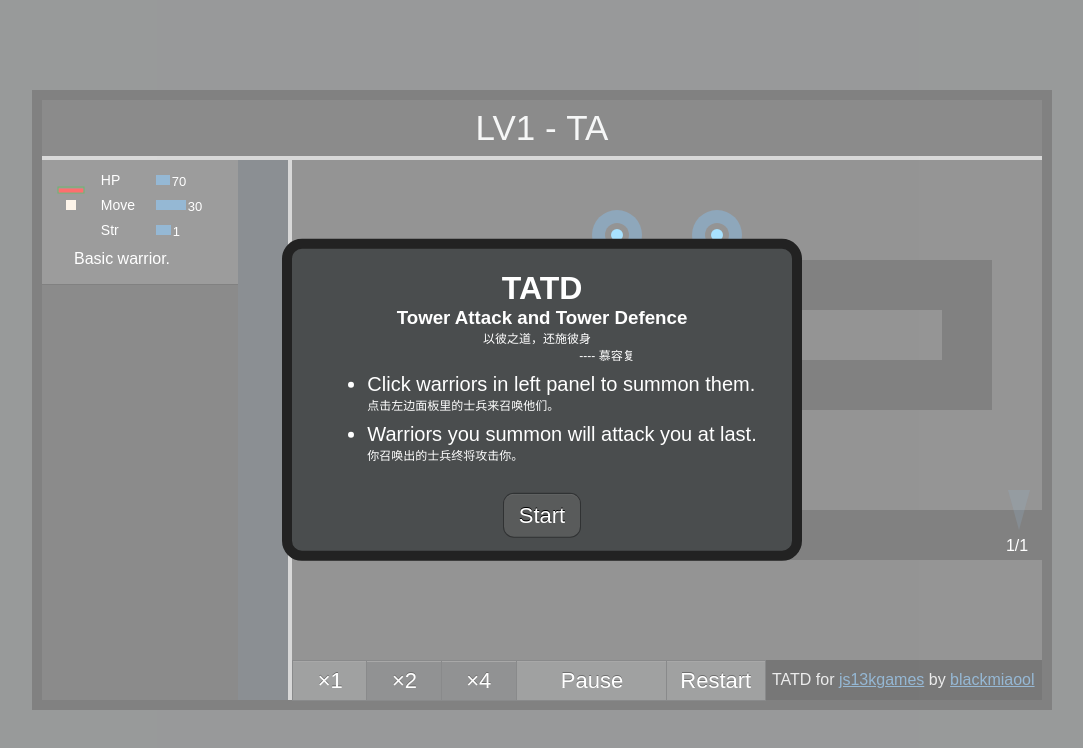
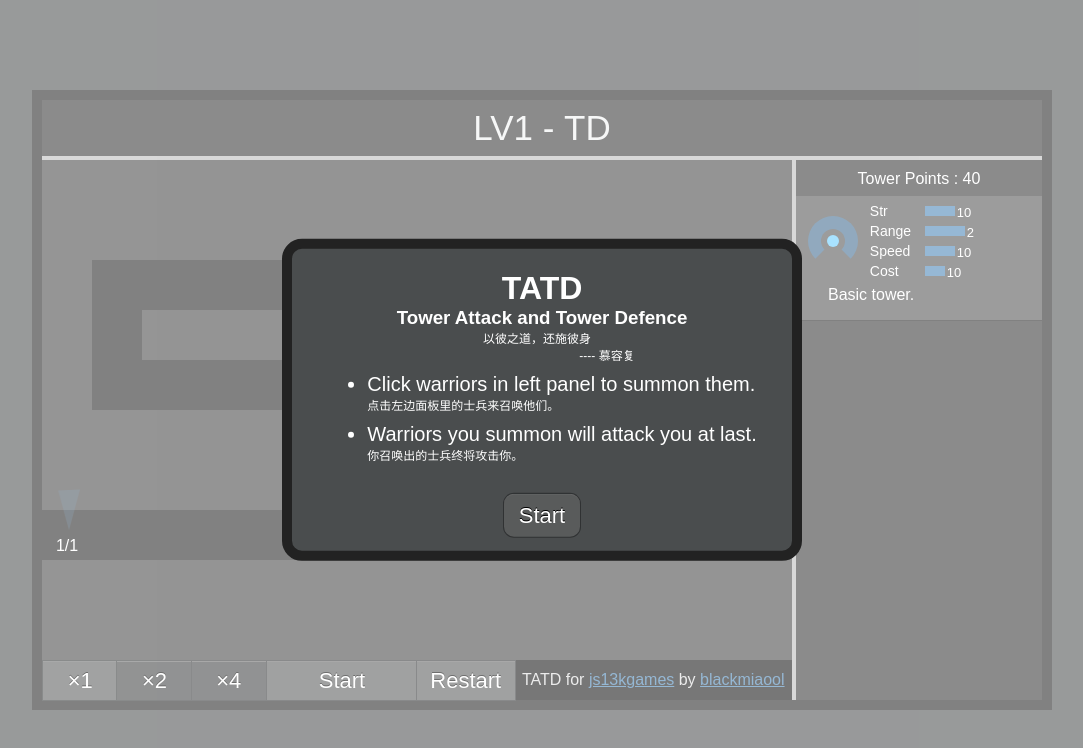
Before and after one commit to blackmiaool/TATD-js13k, a website: page index.html in a window 1280 px wide. Shown: the whole page, without its empty margins (98-1181 px from the left). Drawn offline with Linux system fonts and the light colour scheme.

Commit message:
add 5point

```diff
--- a/index.html
+++ b/index.html
@@ -137,9 +137,9 @@
                     <label>Speed</label>
                     <span></span>
                 </div>
-                <div class="bar">
+                <div class="bar cost">
                     <label>Cost</label>
-                    <span></span>
+                    <span ></span>
                 </div>
 
             </div>
--- a/script.js
+++ b/script.js
@@ -1,7 +1,7 @@
 window.onload = function () {
 
 
-    var testside = "ta"
+    var testside = "td"
     var current_level = 0;
     g = {};
     var dbg = (localStorage.getItem("dbg") == "true") ? true : false;
@@ -11,7 +11,8 @@ window.onload = function () {
 
     }
     dbg_btn.innerHTML = (!dbg) ? "dbg" : "stop dbg";
-    function toggle_dbg(){
+
+    function toggle_dbg() {
         dbg = !dbg;
         localStorage.setItem("dbg", dbg ? "true" : "false");
         console.log("dbg=", dbg)
@@ -40,9 +41,9 @@ window.onload = function () {
         return doc.querySelectorAll(tag);
     }
     body = $("body")
-    if(dbg){
-        (new Array).forEach.call($$(".debug-btn"),function(e,i){
-            e.style.display="inline-block"
+    if (dbg) {
+        (new Array).forEach.call($$(".debug-btn"), function (e, i) {
+            e.style.display = "inline-block"
         })
     }
     var m = Math;
@@ -73,14 +74,14 @@ window.onload = function () {
 
 
     var just_a_grid;
-    var towers_sound=[[1,,0.1693,0.111,0.0106,0.8855,0.0802,-0.5639,,,,,,0.0314,0.1647,,,,1,,,,,0.5],
-                     [3,,0.01,,0.206,0.4598,,-0.4236,,,,,,,,,,,1,,,,,0.44],
-                      [0,,0.2368,0.1023,,0.7157,0.2,-0.2371,,,,,,0.446,-0.1164,,,,1,,,0.2673,,0.44],
-                      [2,,0.2386,0.2191,0.3293,0.6307,0.0235,-0.405,,,,,,0.7376,-0.6784,,,,1,,,,,0.5],
+    var towers_sound = [[1, , 0.1693, 0.111, 0.0106, 0.8855, 0.0802, -0.5639, , , , , , 0.0314, 0.1647, , , , 1, , , , , 0.5],
+                     [3, , 0.01, , 0.206, 0.4598, , -0.4236, , , , , , , , , , , 1, , , , , 0.44],
+                      [0, , 0.2368, 0.1023, , 0.7157, 0.2, -0.2371, , , , , , 0.446, -0.1164, , , , 1, , , 0.2673, , 0.44],
+                      [2, , 0.2386, 0.2191, 0.3293, 0.6307, 0.0235, -0.405, , , , , , 0.7376, -0.6784, , , , 1, , , , , 0.5],
                      ]
-    var map_suffer_sound=[3,,0.2585,0.7193,0.0618,0.7524,,-0.389,,,,0.4458,0.8618,,,,0.1306,-0.1808,1,,,,,0.44];
-   var level_finish_sound=[0,,0.2352,,0.4135,0.4361,,0.4238,,,,,,0.1343,,0.5811,,,1,,,,,0.44];
-    var new_unit=[1,,0.3399,,0.4035,0.3884,,0.4556,,,,,,,,0.5184,,,1,,,,,0.44];
+    var map_suffer_sound = [3, , 0.2585, 0.7193, 0.0618, 0.7524, , -0.389, , , , 0.4458, 0.8618, , , , 0.1306, -0.1808, 1, , , , , 0.44];
+    var level_finish_sound = [0, , 0.2352, , 0.4135, 0.4361, , 0.4238, , , , , , 0.1343, , 0.5811, , , 1, , , , , 0.44];
+    var new_unit = [1, , 0.3399, , 0.4035, 0.3884, , 0.4556, , , , , , , , 0.5184, , , 1, , , , , 0.44];
     var maps = [
         {
             map: [
@@ -370,7 +371,7 @@ window.onload = function () {
     ]
 
     dbg_btn.onclick = toggle_dbg;
-    body.onkeypress=toggle_dbg;
+    body.onkeypress = toggle_dbg;
 
     var row_sum = 10;
     var column_sum = 15;
@@ -847,6 +848,8 @@ window.onload = function () {
 
 
     function put_tower(kind, x, y) {
+        current_map.towers_map[kind] ++;
+        current_map.set_tower_panel();
         return new Tower(kind, [x, y]);
     }
 
@@ -1076,7 +1079,7 @@ window.onload = function () {
     mn.onclick = function (event) {
         //        console.log("click")
         if (catching_thing && event.target.lang == "wall") {
-            if (current_map.left_tower_points >= towers[catching_thing.kind].cost) {
+            if (current_map.left_tower_points >= towers[catching_thing.kind].cost + current_map.towers_map[catching_thing.kind] * 5) {
                 current_map.left_tower_points -= towers[catching_thing.kind].cost;
                 current_map.tower_points_update();
                 put_tower(catching_thing.kind, parseInt(event.target.dataset.x), parseInt(event.target.dataset.y))
@@ -1311,16 +1314,18 @@ window.onload = function () {
 
     }
 
+
+
     function get_tower_block(v, k) {
         var d = clone_tpl($("#tower_panel_to_copy"))
         var tower = clone_tpl($("#tower_to_copy[kind='" + k + "']"))
 
-        var lens = [v.power, v.range, 1 / speed.tower[k] / 3 * 900, v.cost]
-        var lens_k = [3, 20, 3, 3]
+        var lens = [v.power, v.range, 1 / speed.tower[k] / 3 * 900, v.cost + (current_map ? current_map.towers_map[k] * 5 : 0)]
+        tower_lens_k = [3, 20, 3, 2]
         Array.prototype.forEach.call(d.querySelectorAll(".bar span"),
             function (bar, index) {
                 //                    csl.log(bar)
-                bar.style.width = lens[index] * lens_k[index] + "px";
+                bar.style.width = lens[index] * tower_lens_k[index] + "px";
                 var value = document.createElement("label")
                 addClass(value, "prop-value");
 
@@ -1339,7 +1344,7 @@ window.onload = function () {
     Map.prototype.td_enter = function () {
         //        console.log("td enter")
         var m = this;
-
+        this.towers_map = [0, 0, 0, 0, 0, 0];
         this.level_state = "normal";
         emys_output_finish = false;
         //        console.log(JSON.stringify(this.emy_seq));
@@ -1347,16 +1352,19 @@ window.onload = function () {
         this.remove_things();
         this.emy_seq_len = this.emy_seq.length;
         emys_left.innerHTML = this.emy_seq.length + "/" + this.emy_seq_len;
-        left_panel.innerHTML = "";
+
 
         this.hp = this.hp_max;
         this.set_hp();
-        tower_points = tower_points_to_copy.cloneNode(true);
-        tower_points.id = "tower_points";
-        tower_points_value = tower_points.querySelector("#tower_points_value");
-        tower_points_label = tower_points.querySelector("#tower_points_label");
-        left_panel.appendChild(tower_points);
+
+        this.set_tower_panel();
+
+
+
+    }
+    Map.prototype.set_tower_panel = function () {
         this.side_init();
+
         towers.forEach(function (v, k) {
             if (v.st) {
                 if (current_level < v.st) {
@@ -1378,10 +1386,23 @@ window.onload = function () {
         tower_points_value.innerHTML = this.left_tower_points;
     }
     Map.prototype.side_init = function () {
+        //
         if (this.side == "ta") {
 
         } else {
+            left_panel.innerHTML = "";
+            tower_points = tower_points_to_copy.cloneNode(true);
+            tower_points.id = "tower_points";
+            tower_points_value = tower_points.querySelector("#tower_points_value");
+            tower_points_label = tower_points.querySelector("#tower_points_label");
+            left_panel.appendChild(tower_points);
             this.left_tower_points = maps[this.level].power;
+            for (var i = 0; i < towers.length; i++) {
+                for (var j = 0; j < current_map.towers_map[i]; j++) {
+                    this.left_tower_points -= towers[i].cost + j * 5;
+                }
+
+            }
             tower_points_value.innerHTML = this.left_tower_points;
         }
     }
@@ -1654,15 +1675,15 @@ window.onload = function () {
     }
 
     function fadeout(d, time, up) {
-        addClass(d,"fadingout");
+        addClass(d, "fadingout");
         d.style.transition = "all " + time + "ms";
         if (up) {
             removeClass(d, "center");
         }
         addClass(d, "trans")
-        d.dataset.fadingcb=setTimeout(function () {
-
-            removeClass(d,"fadingout");
+        d.dataset.fadingcb = setTimeout(function () {
+
+            removeClass(d, "fadingout");
             hide(d);
         }, time)
     }
@@ -1756,15 +1777,18 @@ window.onload = function () {
 
 
     console.log(jsfxr);
-//    var tes=[0,391.38368610805287,100000,1,0,0.5,0,1,20032,0,0.1,1,0.55,0,1,0,0,0,501,9955,0.5444117140257732,0,0,0,0.2840254166877416,44100,8,]
-
-
-
-    function play_sound(so){
+    //    var tes=[0,391.38368610805287,100000,1,0,0.5,0,1,20032,0,0.1,1,0.55,0,1,0,0,0,501,9955,0.5444117140257732,0,0,0,0.2840254166877416,44100,8,]
+
+
+
+    function play_sound(so) {
         var soundURL = jsfxr(so);
-    var player = new Audio();
-    player.src = soundURL;
-    player.play();
+        var player = new Audio();
+        player.src = soundURL;
+        if (!dbg) {
+            player.play();
+        }
+
     }
 
 
```
